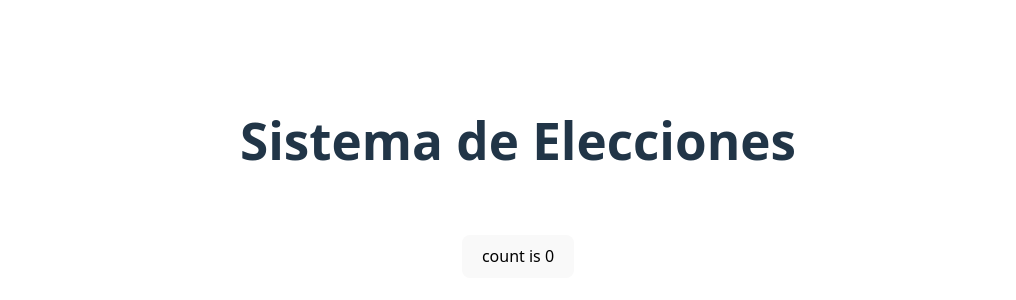
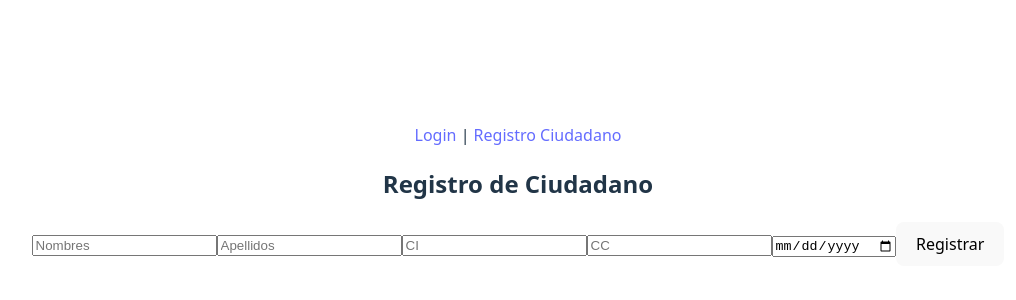
Before and after one commit to gbaup/obligatorio-bd2-front, a React (Vite) app: page /register in a window 1280 px wide. Shown: the part 206-506 px from the top of the page, without its empty margins (122-1138 px from the left). Built offline with nearby package versions, Linux system fonts and the light colour scheme.

Commit message:
feat: implement Ciudadano authentication and registration

```diff
--- a/src/App.jsx
+++ b/src/App.jsx
@@ -1,21 +1,24 @@
 import { useState } from 'react'
+import { BrowserRouter, Routes, Route, Link } from 'react-router-dom'
+import Login from './pages/Login'
+import RegisterCiudadano from './pages/RegisterCiudadano'
+import UserPanel from './pages/UserPanel'
 import './App.css'
 
 function App() {
-  const [count, setCount] = useState(0)
+  const [user, setUser] = useState(null)
 
   return (
-    <>
-      <div>
-
-      </div>
-      <h1>Sistema de Elecciones</h1>
-      <div className="card">
-        <button onClick={() => setCount((count) => count + 1)}>
-          count is {count}
-        </button>
-      </div>
-    </>
+    <BrowserRouter>
+      <nav>
+        <Link to="/">Login</Link> | <Link to="/register">Registro Ciudadano</Link>
+      </nav>
+      <Routes>
+        <Route path="/" element={<Login onLogin={setUser} />} />
+        <Route path="/register" element={<RegisterCiudadano />} />
+        <Route path="/panel" element={<UserPanel user={user} />} />
+      </Routes>
+    </BrowserRouter>
   )
 }
 
--- /dev/null
+++ b/src/pages/Login.jsx
@@ -0,0 +1,42 @@
+import { useState } from "react";
+import { useNavigate } from "react-router-dom";
+import axios from "axios";
+
+export default function Login({ onLogin }) {
+  const [ci, setCi] = useState("");
+  const [error, setError] = useState("");
+  const navigate = useNavigate();
+
+  const handleSubmit = async (e) => {
+    e.preventDefault();
+    try {
+      const ciNumber = Number(ci.trim());
+      if (isNaN(ciNumber)) {
+        setError("La CI debe ser un número");
+        return;
+      }
+      const res = await axios.post("http://localhost:3000/auth/login", {
+        ci: ciNumber,
+      });
+      onLogin(res.data);
+      navigate("/panel");
+    } catch (err) {
+      setError("CI inválida o usuario no encontrado");
+    }
+  };
+
+  return (
+    <form onSubmit={handleSubmit}>
+      <h2>Iniciar sesión</h2>
+      <input
+        type="text"
+        placeholder="Cédula de Identidad"
+        value={ci}
+        onChange={e => setCi(e.target.value)}
+        required
+      />
+      <button type="submit">Entrar</button>
+      {error && <div style={{ color: "red" }}>{error}</div>}
+    </form>
+  );
+}
--- /dev/null
+++ b/src/pages/RegisterCiudadano.jsx
@@ -0,0 +1,47 @@
+import { useState } from "react";
+import axios from "axios";
+
+export default function RegisterCiudadano() {
+    const [form, setForm] = useState({
+        nombres: '',
+        apellidos: '',
+        ci: '',
+        cc: '',
+        fecha_nacimiento: '',
+    })
+    const [error, setError] = useState('')
+    const [success, setSuccess] = useState('')
+
+    const handleChange = e => {
+        setForm({ ...form, [e.target.name]: e.target.value })
+    }
+
+    const handleSubmit = async e => {
+        e.preventDefault()
+        try {
+            await axios.post('http://localhost:3000/ciudadanos', {
+                ...form,
+                ci: Number(form.ci), // <-- convierte a número
+            })
+            setSuccess('Registro exitoso')
+            setError('')
+        } catch (err) {
+            setError('Error en el registro')
+            setSuccess('')
+        }
+    }
+
+    return (
+        <form onSubmit={handleSubmit}>
+        <h2>Registro de Ciudadano</h2>
+        <input name="nombres" placeholder="Nombres" onChange={handleChange} required />
+        <input name="apellidos" placeholder="Apellidos" onChange={handleChange} required />
+        <input name="ci" placeholder="CI" onChange={handleChange} required />
+        <input name="cc" placeholder="CC" onChange={handleChange} required />
+        <input name="fecha_nacimiento" type="date" onChange={handleChange} required />
+        <button type="submit">Registrar</button>
+        {error && <div style={{color: 'red'}}>{error}</div>}
+        {success && <div style={{color: 'green'}}>{success}</div>}
+        </form>
+    )
+}
--- /dev/null
+++ b/src/pages/UserPanel.jsx
@@ -0,0 +1,14 @@
+export default function UserPanel({ user }) {
+  if (!user) return null
+
+  switch (user.rol) {
+    case 'CIUDADANO':
+      return <div>Bienvenido, ciudadano</div>
+    case 'MIEMBRO_MESA':
+      return <div>Panel de miembro de mesa</div>
+    case 'AGENTE_POLICIA':
+      return <div>Panel de agente de policía</div>
+    default:
+      return <div>Rol desconocido</div>
+  }
+}
```
